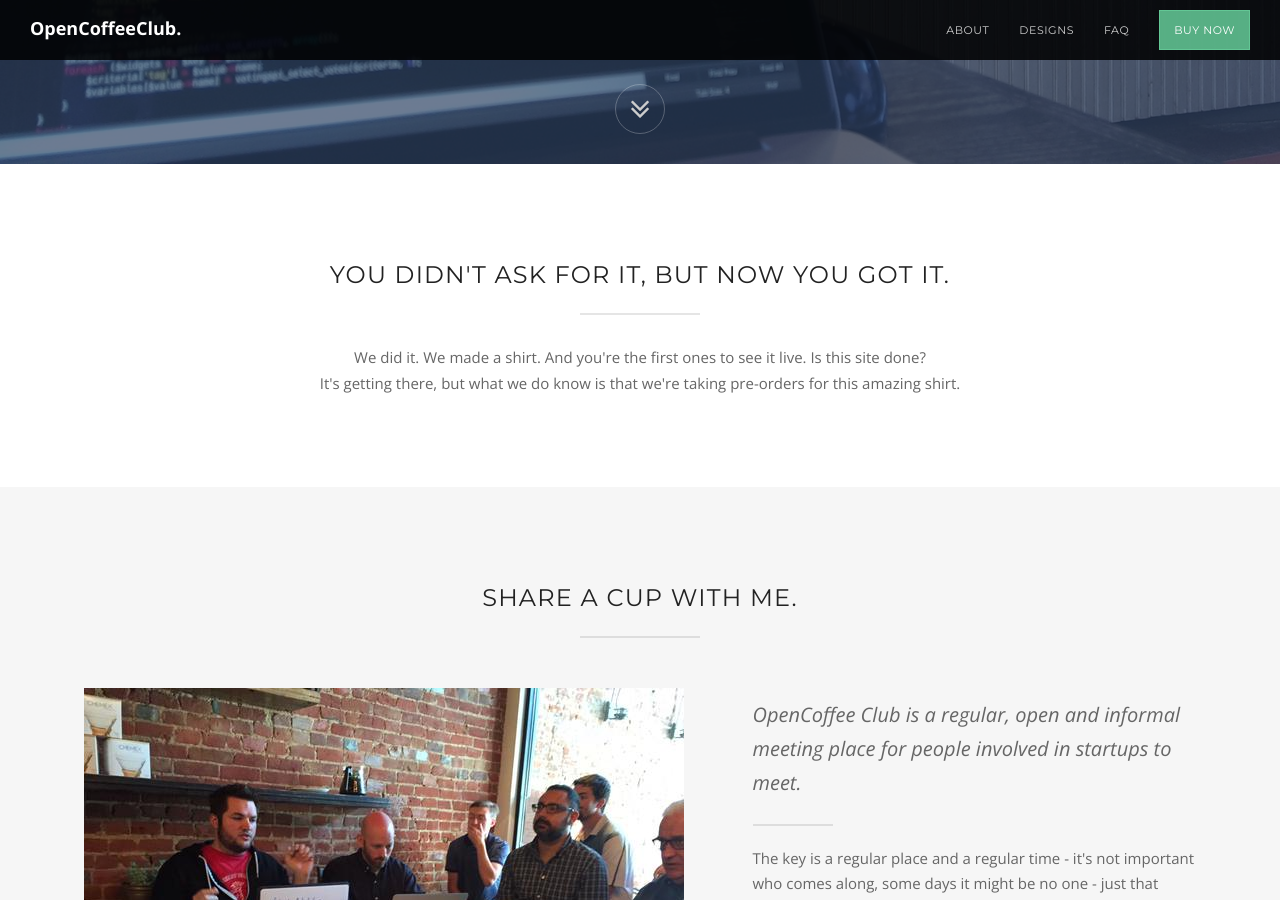
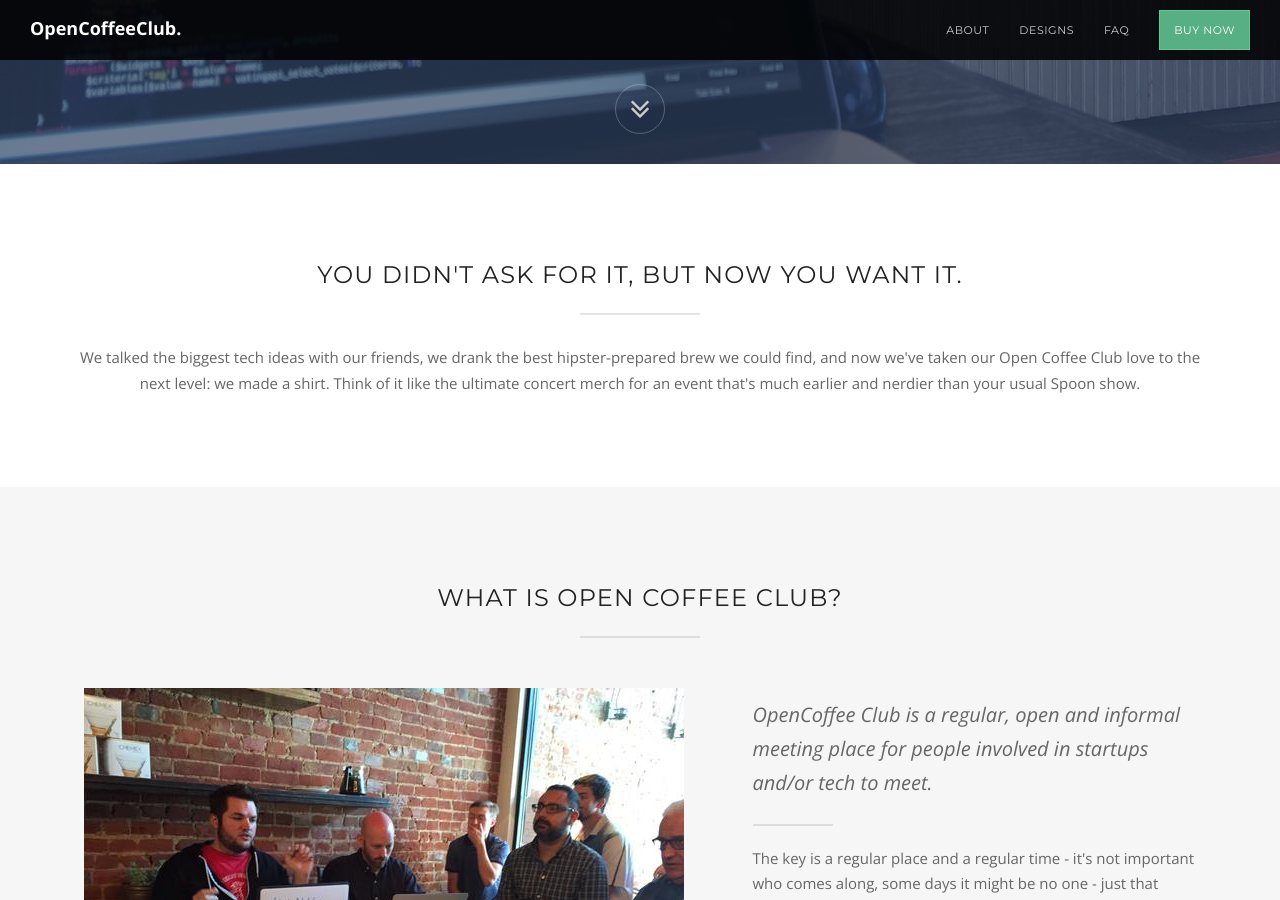
Before and after one commit to kyletaylored/opencoffeeclub, a Jekyll site: the page built from index.html, in a window 1280 px wide and 900 px high, scrolled down 736 px. Built offline with Jekyll 4.4.1, drawn with Linux system fonts in a browser that asks for light colours; nearby versions of some CDN libraries; some of the changed text lies outside the part shown.

Commit message:
More content changes

```diff
--- a/index.html
+++ b/index.html
@@ -30,7 +30,7 @@ published: true
 
 						<h1 class="hero-title">The Open <span class="color-primary font-pacifico capitalize" style="font-size:80px;">Coffee</span> Club Tee</h1>
 						<hr>
-						<h3 class="hero-subtitle">Yes Shirts, Sherlock.</h3>
+						<h3 class="hero-subtitle">The shirt you need for the club you love.</h3>
 
 					</div>
 
@@ -57,9 +57,9 @@ published: true
 
 		<div class="container">
 
-			<h2 class="section-heading text-center">You didn't ask for it, but now you got it.</h2>
+			<h2 class="section-heading text-center">You didn't ask for it, but now you want it.</h2>
 			<p class="text-center">
-				We did it. We made a shirt. And you're the first ones to see it live. Is this site done?<br>It's getting there, but what we do know is that we're taking pre-orders for this amazing shirt.
+              We talked the biggest tech ideas with our friends, we drank the best hipster-prepared brew we could find, and now we've taken our Open Coffee Club love to the next level: we made a shirt. Think of it like the ultimate concert merch for an event that's much earlier and nerdier than your usual Spoon show.
 			</p>
 
 		</div>
@@ -72,7 +72,7 @@ published: true
 
 		<div class="container">
 
-			<h2 class="section-heading text-center">Share a Cup with Me.</h2>
+			<h2 class="section-heading text-center">What is Open Coffee Club?</h2>
 
 			<div class="about-row row">
 
@@ -83,10 +83,12 @@ published: true
 
 				<!-- DESCRIPTION TEXT -->
 				<div class="about-text col-md-5">
-					<p class="lead">OpenCoffee Club is a regular, open and informal meeting place for people involved in startups to meet.</p>
+                  <p class="lead">OpenCoffee Club is a regular, open and informal meeting place for people involved in startups and/or tech to meet.</p>
 					<p>
 						The key is a regular place and a regular time - it's not important who comes along, some days it might be no one - just that people know if they want to meet, this is the time and this is the place.
 					</p>
+              <p>
+                We talk tech, share stories, highlight community events, and help people who need jobs find others who have openings. It's fertile, extra-caffeinated ground for growing relationships within your community.
 				</div>
 
 			</div>
```
